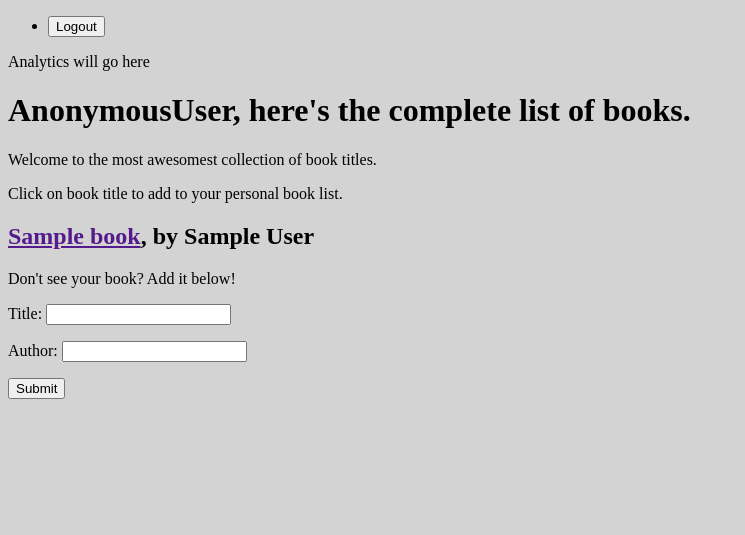
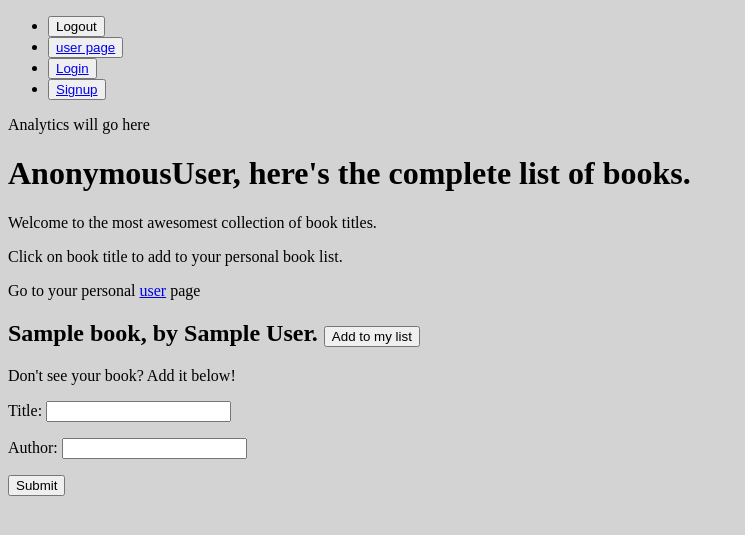
Before and after one commit to skydivekevin/spacebase, a Django app: page /list/ in a window 1280 px wide. Shown: the top 535 px of the page, without its empty margins (0-745 px from the left). Run offline with Django 3.2, Linux system fonts and the light colour scheme; tables that the repository leaves empty hold one stand-in row (values such as "Sample post").

Commit message:
pushing for prosperity, going to eat dinner
Signed-off-by: Kevin <kevin@bluematch.com>

```diff
--- a/readinglist/accounts/views.py
+++ b/readinglist/accounts/views.py
@@ -2,6 +2,7 @@ from django.shortcuts import render, redirect
 from django.contrib.auth.forms import UserCreationForm, AuthenticationForm
 from django.contrib.auth import login, logout
 from django.contrib.auth.decorators import login_required
+from booklist.models import Book, Userfavorite
 
 def signup_view(request):
   if request.method == 'POST':
@@ -18,7 +19,10 @@ def signup_view(request):
 def userpage(request):
   context = {}
   username = request.user
+  userid = request.user.id
   context['username'] = username
+  context['userid'] = userid
+  context['booklist'] = Userfavorite.objects.filter(user_id=userid)
   return render(request, 'accounts/userpage.html', context)
 
 def loginpage(request):
--- a/readinglist/booklist/admin.py
+++ b/readinglist/booklist/admin.py
@@ -1,7 +1,5 @@
 from django.contrib import admin
-from .models import Book, userfavorite
+from .models import Book, Userfavorite
 
-# admin.site.register(Booklist)
 admin.site.register(Book)
-admin.site.register(userfavorite)
-# admin.site.register(Review)
+admin.site.register(Userfavorite)
--- a/readinglist/booklist/forms.py
+++ b/readinglist/booklist/forms.py
@@ -1,5 +1,9 @@
 from django import forms
 
-class AddBook(forms.Form):
+class Addbook(forms.Form):
   title = forms.CharField(required=True)
   author = forms.CharField(required=True)
+
+class Adduserbook(forms.Form):
+  userid = forms.IntegerField(widget=forms.HiddenInput())
+  bookid = forms.IntegerField(widget=forms.HiddenInput())
--- a/readinglist/booklist/models.py
+++ b/readinglist/booklist/models.py
@@ -1,5 +1,4 @@
 from django.db import models
-from django.contrib.auth.models import AbstractUser
 from django.conf import settings
 
 
@@ -10,11 +9,8 @@ class Book(models.Model):
     def __str__(self):
         return self.title
 
-# class Review(models.Model):
-#     rating = models.IntegerField()
-#     book = models.ForeignKey(Book, on_delete=models.CASCADE)
 
-class userfavorite(models.Model):
+class Userfavorite(models.Model):
   user = models.ForeignKey(settings.AUTH_USER_MODEL, on_delete=models.CASCADE)
   book = models.ForeignKey(Book, on_delete=models.CASCADE)
   rating = models.IntegerField(blank=True, null=True)
--- a/readinglist/booklist/templates/booklist/booklist.html
+++ b/readinglist/booklist/templates/booklist/booklist.html
@@ -4,11 +4,17 @@
   <h1>{{username}}, here's the complete list of books.</h1>
   <p>Welcome to the most awesomest collection of book titles.</p>
   <p>Click on book title to add to your personal book list.</p>
+  <p>Go to your personal <a href="/accounts/userpage/">user</a> page</p>
 
   <div class="books">
     {% for book in books %}
     <div class="book">
-      <h2><a href="">{{ book.title }}</a>, by {{ book.author }}</h2>
+      <form action="/usersbooklist/" method="POST">
+        {% csrf_token %}
+        <input type="hidden" name="bookid" value="{{book.id}}" >
+        <input type="hidden" name="userid" value="{{userid}}">
+      <h2>{{ book.title }}, by {{ book.author }}. <button type="Submit" value="adduserfavorite">Add to my list</button></h2>
+    </form>
     </div>
 
     {% endfor %}
@@ -16,18 +22,10 @@
   <div>
     Don't see your book? Add it below!
   </div>
-  <form action="POST">
+  <form action="/list/" method="POST">
   {% csrf_token %}
   {{ form.as_p}}
-  <button type="submit">Submit</button>
+  <button type="Submit" value="Addbook">Submit</button>
 </form>
-  <!-- <form action="addbook/" method="POST">
-      {% csrf_token %}
-      <label for="title">Book Title:</label>
-    <input type="text" value="title">
-    <label for="author">Author Name:</label>
-    <input type="text" value="author">
-    <input type="submit" value="addbook">
-  </form> -->
 
   {% endblock %}
--- a/readinglist/booklist/urls.py
+++ b/readinglist/booklist/urls.py
@@ -7,5 +7,5 @@ app_name = 'booklist'
 urlpatterns = [
     path('', views.booklist),
     path('list/', views.booklist, name='list'),
-    # path('addbook/', views.addbook, name='addbook')
+    path('userbooklist/', views.usersbooklist, name='userbooklist')
 ]
--- a/readinglist/booklist/views.py
+++ b/readinglist/booklist/views.py
@@ -1,32 +1,39 @@
 from django.shortcuts import render, redirect
-from .models import Book
-from booklist.forms import AddBook
+from .models import Book, Userfavorite
+from booklist.forms import Addbook, Adduserbook
 
 
 def booklist(request):
     if request.method == 'GET':
+      print('booklist get')
       context = {}
       context['username'] = request.user
       context['books'] = Book.objects.all().order_by('title')
-      form = AddBook()
+      context['userid'] = request.user.id
+      form = Addbook()
+      addbookform = Adduserbook()
+      addbookform.userid = request.user
       context['form'] = form
+      context['addbookform'] = addbookform
       return render(request, 'booklist/booklist.html', context)
     if request.method == 'POST':
-      form = AddBook(request.POST)
-      if form.is_valid():
-        title = form.cleaned_data['title']
-        author = form.cleaned_data['author ']
-        newbook = Book(title=title, author=author)
-        newbook.save()
-      return render(request, 'booklist/booklist.html', context)
+        print('booklist post')
+        form = Addbook(request.POST)
+        if form.is_valid():
+            title = form.cleaned_data['title']
+            author = form.cleaned_data['author']
+            newbook = Book(title=title, author=author)
+            newbook.save()
+            return redirect('/list/')
+    return redirect('/list/')
 
-# def addbook(request):
-#     template_name = 'booklist/'
-
-
-
-
-
-    # if request.method == 'POST':
-    #   form
-    #   return redirect('/list')
+def usersbooklist(request):
+    print('userbooklist')
+    if request.method == 'POST':
+      userid = request.userid
+      bookid = request.bookid
+      print(userid)
+      print(bookid)
+      entry = Userfavorite(user=userid, book=bookid,)
+      entry.save()
+    return redirect('/accounts/userpage/')
--- a/readinglist/readinglist/urls.py
+++ b/readinglist/readinglist/urls.py
@@ -24,6 +24,7 @@ urlpatterns = [
     path('', views.index),
     path('list/', include('booklist.urls')),
     path('accounts/', include('accounts.urls')),
+    path('usersbooklist/', include('booklist.urls')),
 
 
 ]
--- a/readinglist/templates/base_layout.html
+++ b/readinglist/templates/base_layout.html
@@ -18,6 +18,15 @@
           <button type="submit">Logout</button>
         </form>
       </li>
+      <li>
+          <button> <a href="/accounts/userpage/">user page</a></button>
+      </li>
+      <li>
+        <button><a href="/accounts/login/">Login</a></button>
+      </li>
+      <li>
+        <button><a href="/accounts/signup/">Signup</a></button>
+      </li>
     </ul>
   </nav>
   <div id="analytics">
--- a/readinglist/templates/homepage.html
+++ b/readinglist/templates/homepage.html
@@ -3,6 +3,4 @@
 {% block content %}
   <h1>Booklist app</h1>
   <p>The greatest of all booklist apps.</p>
-  <button id="tobooklist">View booklist</button>
-  <button id="login">Login</button>
 {% endblock %}
```
Also changed, not shown: readinglist/accounts/templates/accounts/userpage.html (+12 -0 lines), readinglist/booklist/migrations/0006_userfavorite.py, readinglist/booklist/migrations/0007_auto_20200216_2145.py.
